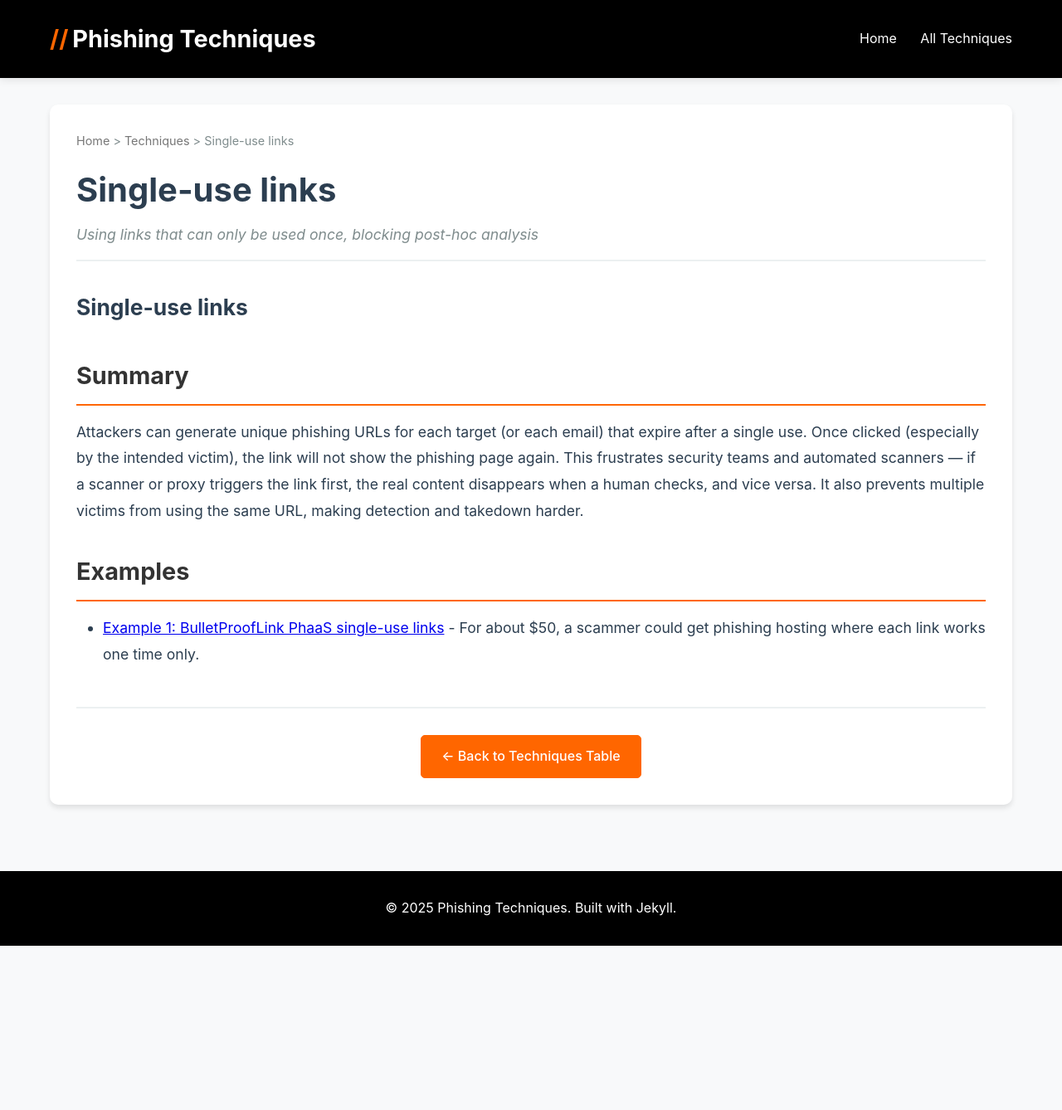
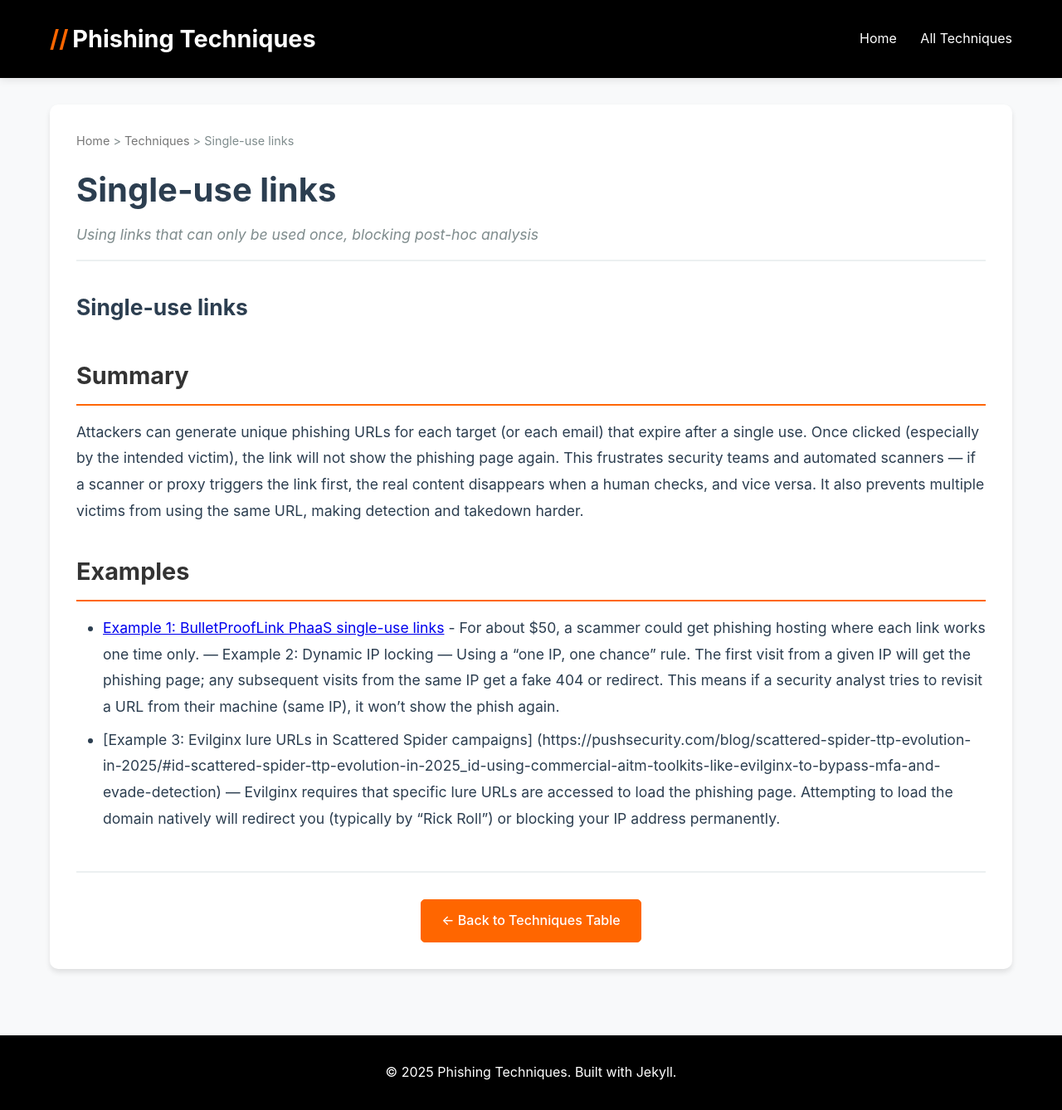
Before and after one commit to pushsecurity/phishing-techniques, a Jekyll site: the page built from _techniques/single-use-links.md, in a window 1280 px wide. Shown: the whole page at 83% size. Built offline with Jekyll 4.4.1, drawn with Linux system fonts in a browser that asks for light colours; before the commit the page ends 1140 px from its top, so only the background shows below that.

Commit message:
Update single-use-links.md
updated examples

```diff
--- a/_techniques/single-use-links.md
+++ b/_techniques/single-use-links.md
@@ -13,3 +13,5 @@ Attackers can generate unique phishing URLs for each target (or each email) that
 ## Examples
 
 - [Example 1: BulletProofLink PhaaS single-use links](https://www.exploitone.com/tutorials/how-bulletprooflink-anthrax-works-famous-deep-web-phishing-as-a-service-phaas-tool/#:~:text=Support%20and%20hosting) - For about $50, a scammer could get phishing hosting where each link works one time only.
+— Example 2: Dynamic IP locking — Using a “one IP, one chance” rule. The first visit from a given IP will get the phishing page; any subsequent visits from the same IP get a fake 404 or redirect. This means if a security analyst tries to revisit a URL from their machine (same IP), it won’t show the phish again.
+- [Example 3: Evilginx lure URLs in Scattered Spider campaigns] (https://pushsecurity.com/blog/scattered-spider-ttp-evolution-in-2025/#id-scattered-spider-ttp-evolution-in-2025_id-using-commercial-aitm-toolkits-like-evilginx-to-bypass-mfa-and-evade-detection) — Evilginx requires that specific lure URLs are accessed to load the phishing page. Attempting to load the domain natively will redirect you (typically by "Rick Roll") or blocking your IP address permanently.
```
